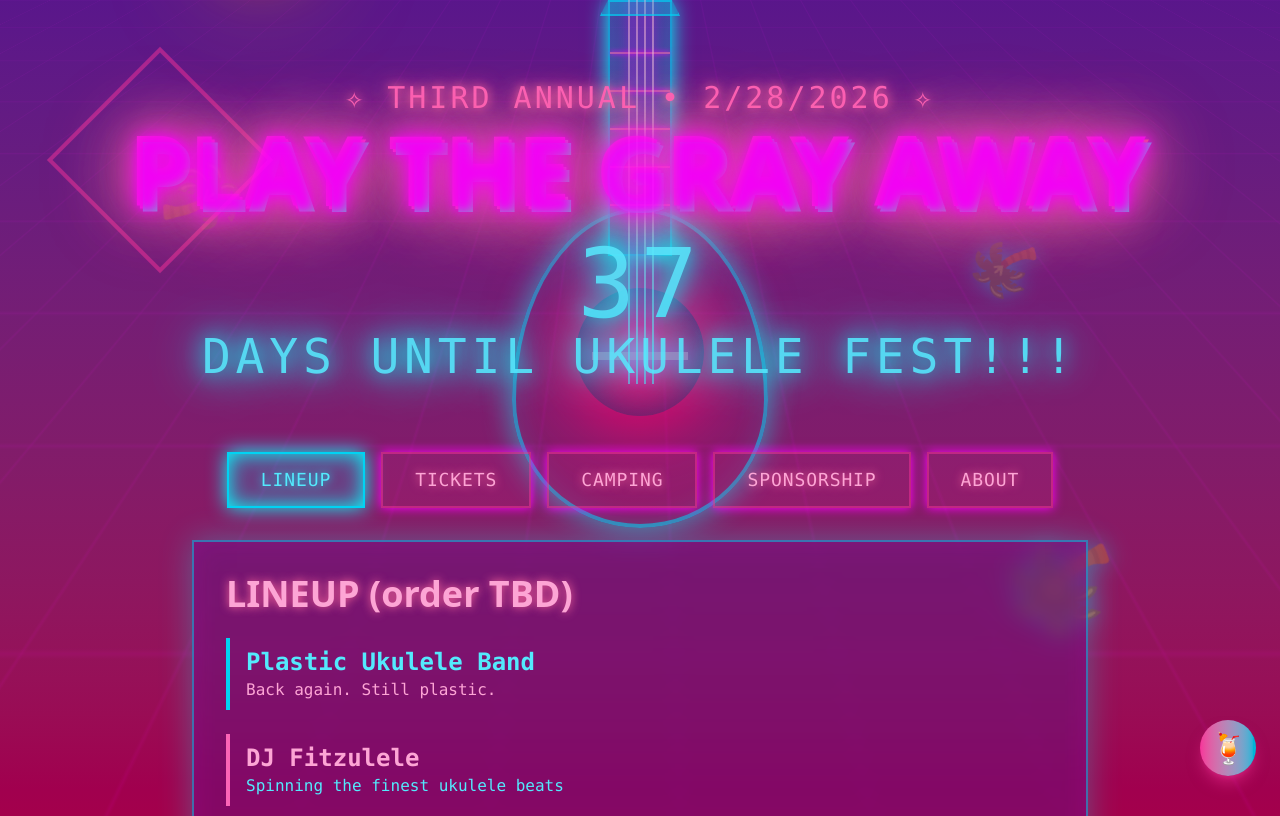
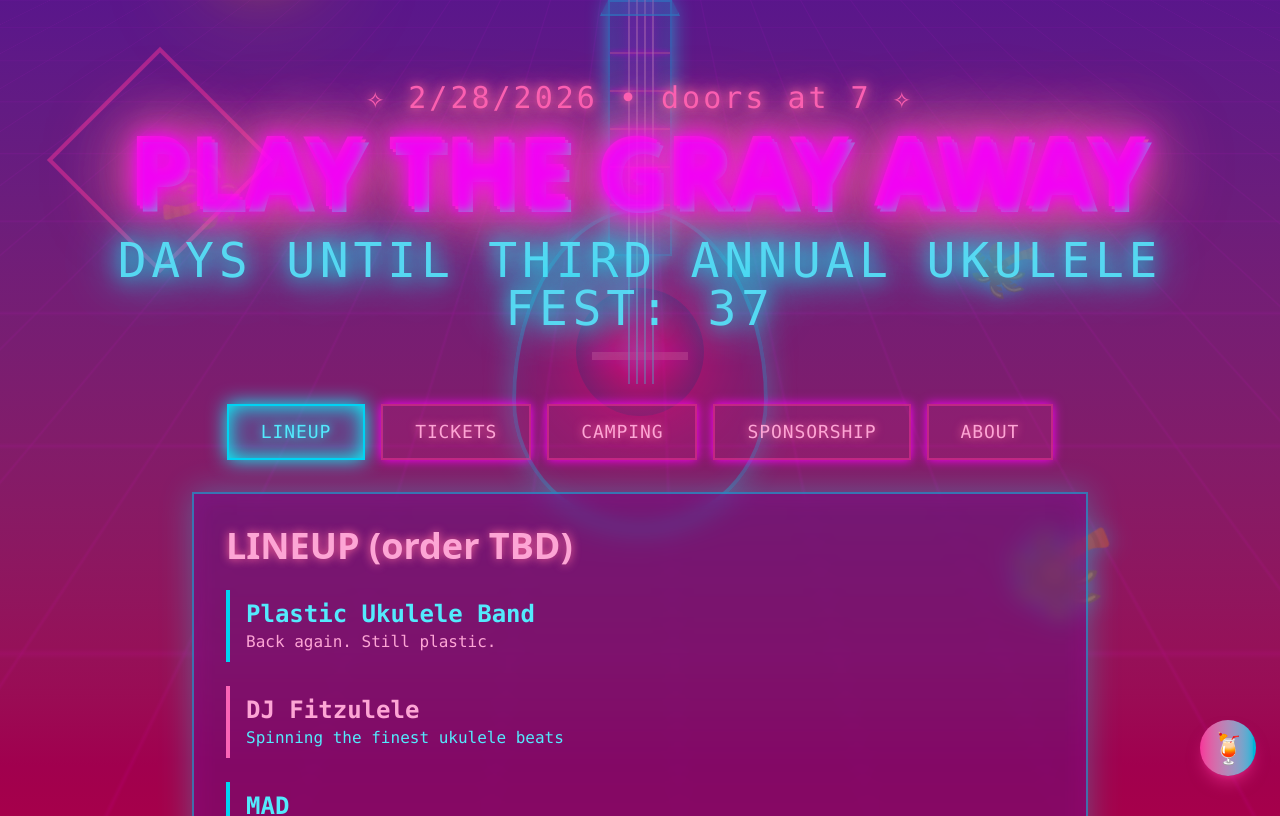
Before and after one commit to eflynch/ukulele-fest, a React (Vite) app: page / in a window 1280 px wide. Shown: the top 816 px of the page. Built offline with nearby package versions, Linux system fonts and the light colour scheme.

Commit message:
Update title

```diff
--- a/src/App.tsx
+++ b/src/App.tsx
@@ -512,7 +512,7 @@ function App() {
         )}
 
         {/* Neon Ukulele */}
-        <div className="absolute top-32 left-1/2 -translate-x-1/2">
+        <div className="absolute top-32 left-1/2 -translate-x-1/2 opacity-50">
           {/* Ukulele body outline */}
           <div className="relative w-80 h-96">
             {/* Body shape */}
@@ -603,7 +603,7 @@ function App() {
                  style={{
                    textShadow: '0 0 10px #ff6b9d, 0 0 20px #ff6b9d'
                  }}>
-              ✧ THIRD ANNUAL • 2/28/2026 ✧
+              ✧ 2/28/2026 • doors at 7 ✧
             </div>
             <h1 className="text-8xl font-bold mb-4 animate-pulse"
                 style={{
@@ -629,7 +629,7 @@ function App() {
                  style={{
                    textShadow: '0 0 20px #00ffff, 0 0 40px #00ffff, 0 0 60px #00ffff'
                  }}>
-              <p className="text-8xl">{daysUntilFestival}</p> DAYS UNTIL UKULELE FEST!!!
+              DAYS UNTIL THIRD ANNUAL UKULELE FEST: {daysUntilFestival}
             </div>
           </div>
 
```
